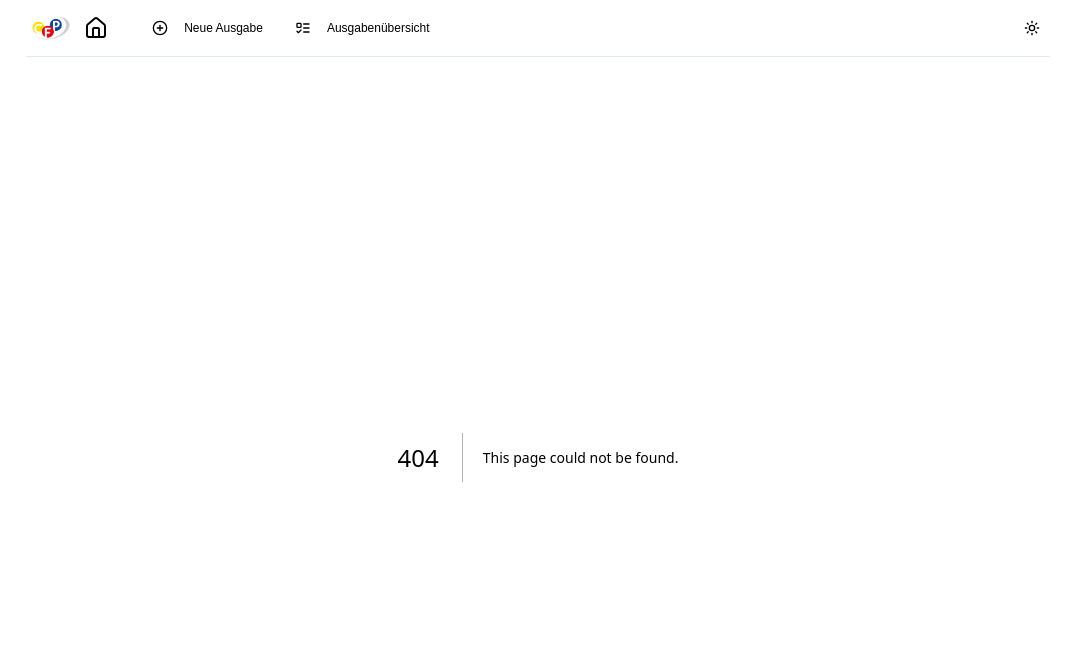
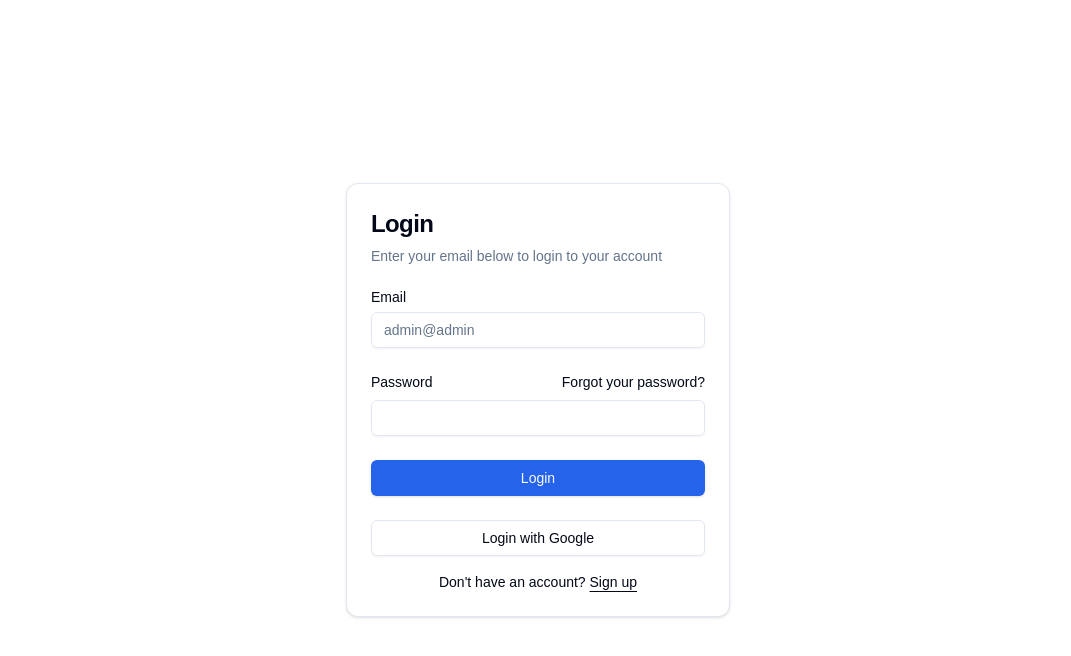
Before and after one commit to Bijurikin/travel-expense-tracker, a Next.js app: page /login in a window 1280 px wide. Before the commit this address had no page. Shown: the top 656 px of the page, without its empty margins (102-1173 px from the left). Built offline with nearby package versions, Linux system fonts and the light colour scheme.

Commit message:
login page

```diff
--- a/app/layout.tsx
+++ b/app/layout.tsx
@@ -1,6 +1,9 @@
-import type { Metadata } from "next";
+"use client"
+
 import { ThemeProvider } from "@/components/theme-provider";
 import { SiteHeader } from "@/components/site-header";
+import { AuthProvider } from "@/components/auth-provider";
+import { Toaster } from "sonner";
 import localFont from "next/font/local";
 import "./globals.css";
 
@@ -14,11 +17,6 @@ const geistMono = localFont({
   variable: "--font-geist-mono",
   weight: "100 900",
 });
-
-export const metadata: Metadata = {
-  title: "Create Next App",
-  description: "Generated by create next app",
-};
 
 export default function RootLayout({
   children,
@@ -34,13 +32,11 @@ export default function RootLayout({
           enableSystem
           disableTransitionOnChange
         >
-          <div className="relative flex min-h-screen flex-col items-center">
-            <div className="w-full max-w-5xl">
-              <SiteHeader />
-              <main className="flex-1">{children}</main>
-            </div>
-          </div>
+          <AuthProvider>
+            {children}
+          </AuthProvider>
         </ThemeProvider>
+        <Toaster />
       </body>
     </html>
   );
--- /dev/null
+++ b/app/login/page.tsx
@@ -0,0 +1,11 @@
+import { LoginForm } from "@/components/login-form"
+
+export default function Page() {
+  return (
+    <div className="flex min-h-svh w-full items-center justify-center p-6 md:p-10">
+      <div className="w-full max-w-sm">
+        <LoginForm />
+      </div>
+    </div>
+  )
+}
--- a/app/page.tsx
+++ b/app/page.tsx
@@ -6,6 +6,7 @@ import { PlusCircle } from "lucide-react";
 import Link from "next/link";
 import Image from "next/image";
 import { useExpenseStore } from '@/lib/store';
+import { useAuthStore } from '@/lib/auth-store';
 import { useEffect } from 'react';
 import { motion } from 'framer-motion';
 import { ExpenseAnalytics } from "@/components/dashboard/expense-analytics";
@@ -16,10 +17,18 @@
 
 export default function Home() {
   const { expenses, fetchExpenses } = useExpenseStore();
+  const isAuthenticated = useAuthStore((state) => state.isAuthenticated);
 
   useEffect(() => {
-    fetchExpenses();
-  }, [fetchExpenses]);
+    console.log('Authentication state:', isAuthenticated); // Debug log
+    if (isAuthenticated) {
+      fetchExpenses();
+    }
+  }, [fetchExpenses, isAuthenticated]);
+
+  if (!isAuthenticated) {
+    return null;
+  }
 
   return (
     <div className="container py-10">
--- /dev/null
+++ b/components/auth-provider.tsx
@@ -0,0 +1,30 @@
+"use client"
+
+import { useAuthStore } from "@/lib/auth-store"
+import { usePathname, useRouter } from "next/navigation"
+import { useEffect } from "react"
+import { SiteHeader } from "./site-header"
+
+export function AuthProvider({ children }: { children: React.ReactNode }) {
+  const isAuthenticated = useAuthStore((state) => state.isAuthenticated)
+  const router = useRouter()
+  const pathname = usePathname()
+
+  useEffect(() => {
+    if (!isAuthenticated && pathname !== "/login") {
+      router.push("/login")
+    }
+    if (isAuthenticated && pathname === "/login") {
+      router.push("/")
+    }
+  }, [isAuthenticated, pathname, router])
+
+  return (
+    <div className="relative flex min-h-screen flex-col items-center">
+      <div className="w-full max-w-5xl">
+        {isAuthenticated && <SiteHeader />}
+        <main className="flex-1">{children}</main>
+      </div>
+    </div>
+  )
+}
--- /dev/null
+++ b/components/login-form.tsx
@@ -0,0 +1,97 @@
+"use client"
+
+import { cn } from "@/lib/utils"
+import { Button } from "@/components/ui/button"
+import {
+  Card,
+  CardContent,
+  CardDescription,
+  CardHeader,
+  CardTitle,
+} from "@/components/ui/card"
+import { Input } from "@/components/ui/input"
+import { Label } from "@/components/ui/label"
+import { useAuthStore } from "@/lib/auth-store"
+import { useState } from "react"
+import { useRouter } from "next/navigation"
+import { toast } from "sonner"
+
+export function LoginForm({
+  className,
+  ...props
+}: React.ComponentPropsWithoutRef<"div">) {
+  const [email, setEmail] = useState("")
+  const [password, setPassword] = useState("")
+  const login = useAuthStore((state) => state.login)
+  const router = useRouter()
+
+  const handleSubmit = (e: React.FormEvent) => {
+    e.preventDefault()
+    if (login(email, password)) {
+      router.push("/")
+      toast.success("Erfolgreich angemeldet")
+    } else {
+      toast.error("Ungültige Anmeldedaten")
+    }
+  }
+
+  return (
+    <div className={cn("flex flex-col gap-6", className)} {...props}>
+      <Card>
+        <CardHeader>
+          <CardTitle className="text-2xl">Login</CardTitle>
+          <CardDescription>
+            Enter your email below to login to your account
+          </CardDescription>
+        </CardHeader>
+        <CardContent>
+          <form onSubmit={handleSubmit}>
+            <div className="flex flex-col gap-6">
+              <div className="grid gap-2">
+                <Label htmlFor="email">Email</Label>
+                <Input
+                  id="email"
+                  type="email"
+                  placeholder="admin@admin"
+                  value={email}
+                  onChange={(e) => setEmail(e.target.value)}
+                  required
+                />
+              </div>
+              <div className="grid gap-2">
+                <div className="flex items-center">
+                  <Label htmlFor="password">Password</Label>
+                  <a
+                    href="#"
+                    className="ml-auto inline-block text-sm underline-offset-4 hover:underline"
+                  >
+                    Forgot your password?
+                  </a>
+                </div>
+                <Input
+                  id="password"
+                  type="password"
+                  value={password}
+                  onChange={(e) => setPassword(e.target.value)}
+                  required
+                />
+              </div>
+              <Button type="submit" className="w-full">
+                Login
+              </Button>
+              <Button variant="outline" className="w-full">
+                Login with Google
+              </Button>
+            </div>
+            <div className="mt-4 text-center text-sm">
+              Don&apos;t have an account?{" "}
+              <a href="#" className="underline underline-offset-4">
+                Sign up
+              </a>
+            </div>
+          </form>
+        </CardContent>
+      </Card>
+    </div>
+  )
+}
--- /dev/null
+++ b/lib/auth-store.ts
@@ -0,0 +1,32 @@
+import { create } from 'zustand';
+import { persist } from 'zustand/middleware';
+
+type AuthState = {
+  isAuthenticated: boolean;
+  login: (email: string, password: string) => boolean;
+  logout: () => void;
+};
+
+export const useAuthStore = create<AuthState>()(
+  persist(
+    (set) => ({
+      isAuthenticated: false,
+      login: (email: string, password: string) => {
+        console.log('Login attempt:', { email, password }); // Debug log
+        if (email === 'admin@admin' && password === 'admin') {
+          set({ isAuthenticated: true });
+          return true;
+        }
+        return false;
+      },
+      logout: () => set({ isAuthenticated: false }),
+    }),
+    {
+      name: 'auth-storage',
+    }
+  )
+);
+
+// Initialize the store
+const store = useAuthStore.getState();
+console.log('Initial auth state:', store.isAuthenticated); // Debug log
--- a/package.json
+++ b/package.json
@@ -56,7 +56,7 @@
     "react-hook-form": "^7.54.2",
     "react-resizable-panels": "^2.1.7",
     "recharts": "^2.15.0",
-    "sonner": "^1.7.1",
+    "sonner": "^1.7.2",
     "tailwind-merge": "^2.6.0",
     "tailwindcss-animate": "^1.0.7",
     "vaul": "^1.1.2",
```
Also changed, not shown: 1 other file (tests, documents, lock files or other folders).
